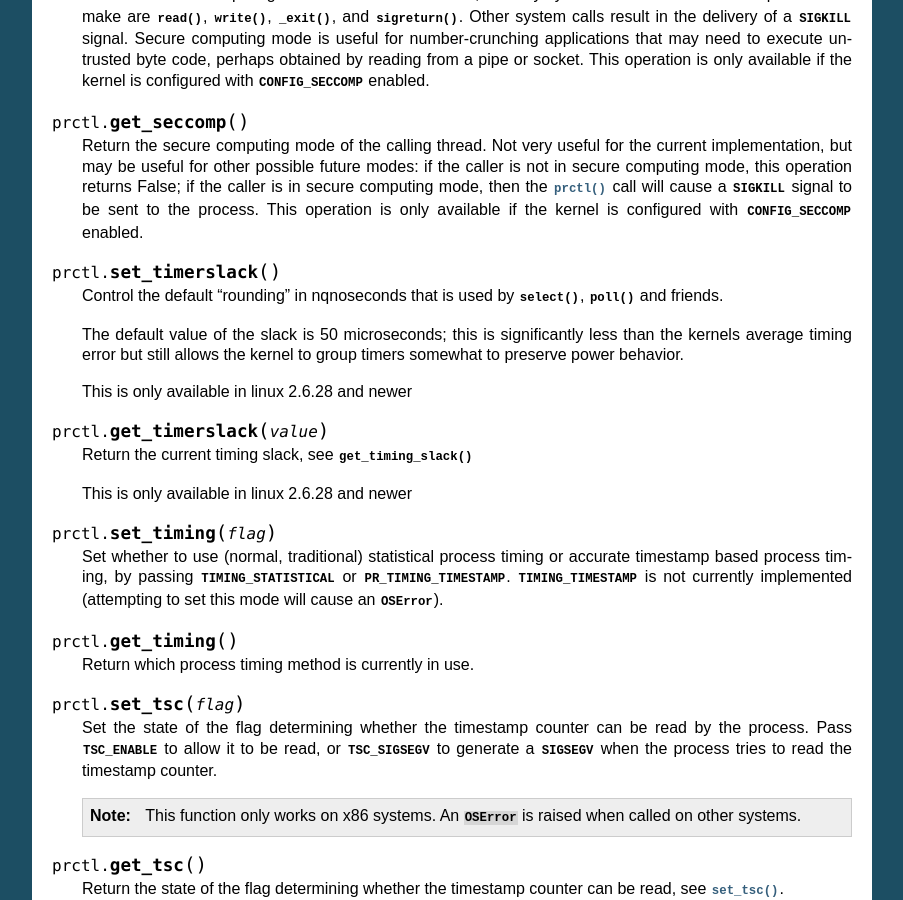
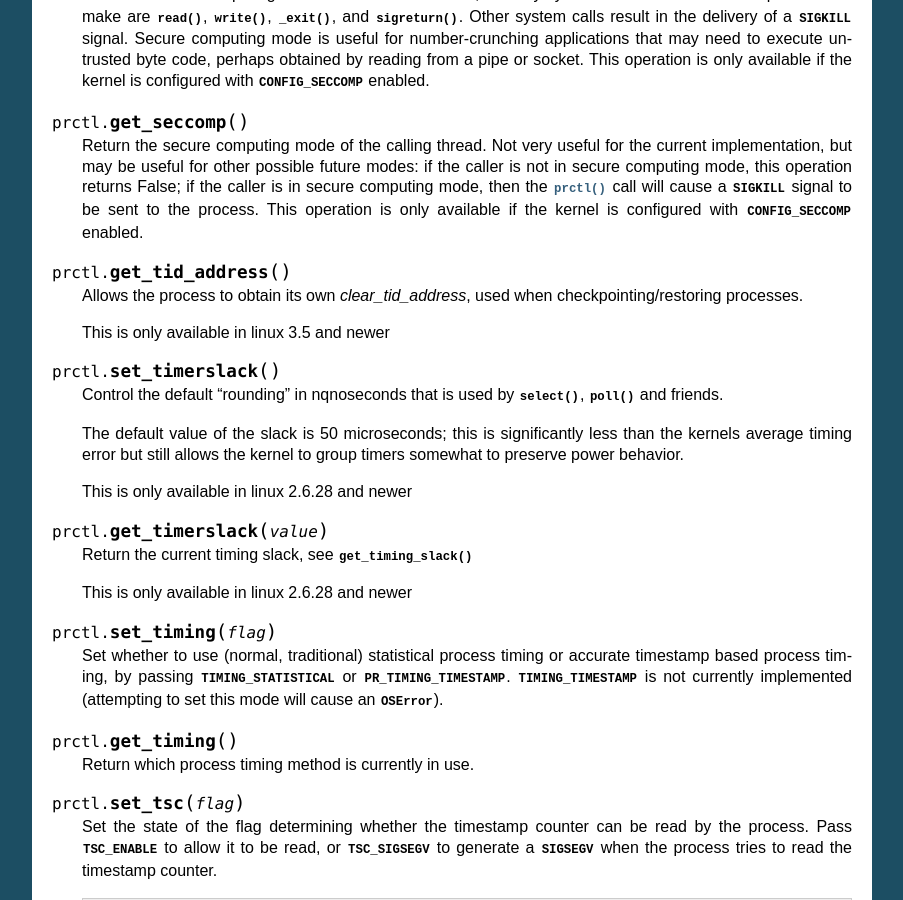
Before and after one commit to seveas/python-prctl, a Sphinx documentation site: the page built from docs/index.rst, in a window 1280 px wide and 900 px high, scrolled down 3718 px. Shown: the whole window, without its empty margins (198-1101 px from the left). Built offline with Sphinx 7.4.7, drawn with Linux system fonts in a browser that asks for light colours.

Commit message:
Add PR_GET_TID_ADDRESS

```diff
--- a/docs/index.rst
+++ b/docs/index.rst
@@ -264,6 +264,13 @@ The prctl module is now ready to use.
   will cause a :const:`~signal.SIGKILL` signal to be sent to the process. This
   operation is only available if the kernel is configured with
   :const:`CONFIG_SECCOMP` enabled.
+
+.. function:: get_tid_address()
+
+  Allows the process to obtain its own `clear_tid_address`, used when
+  checkpointing/restoring processes.
+
+  This is only available in linux 3.5 and newer
 
 .. function:: set_timerslack()
 
```
Also changed, not shown: 1 other file.
